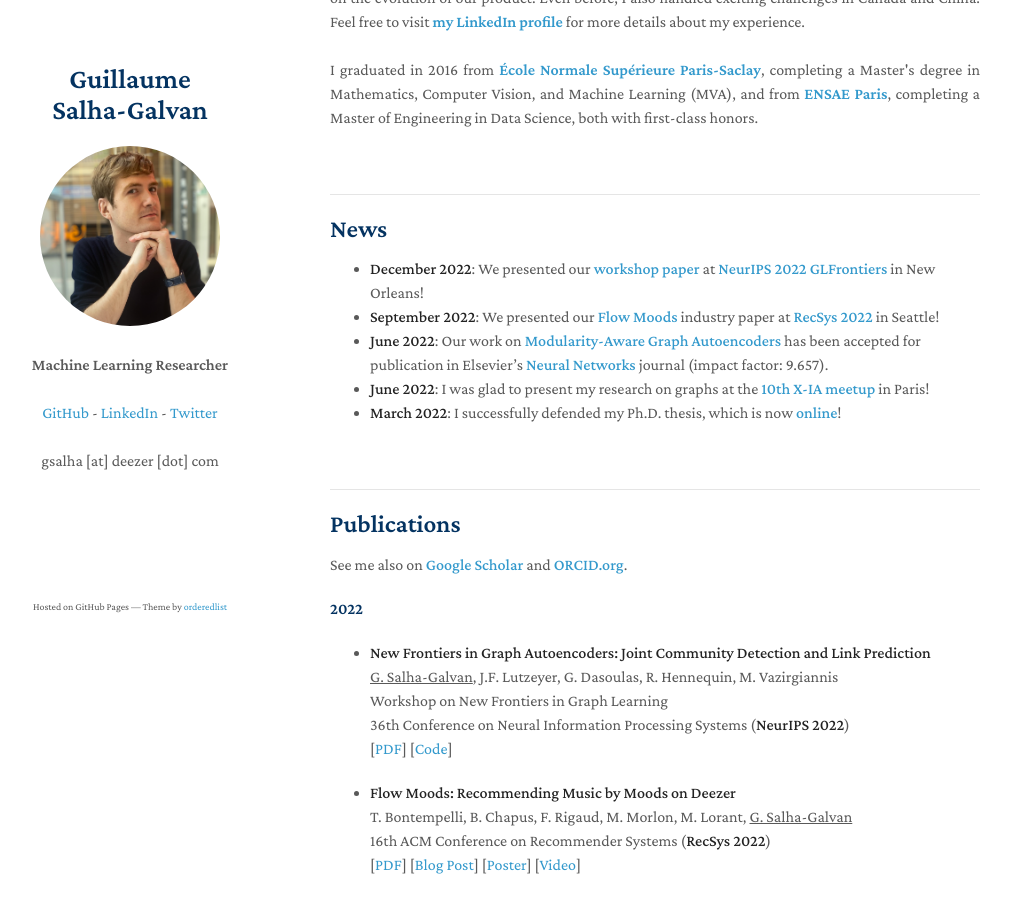
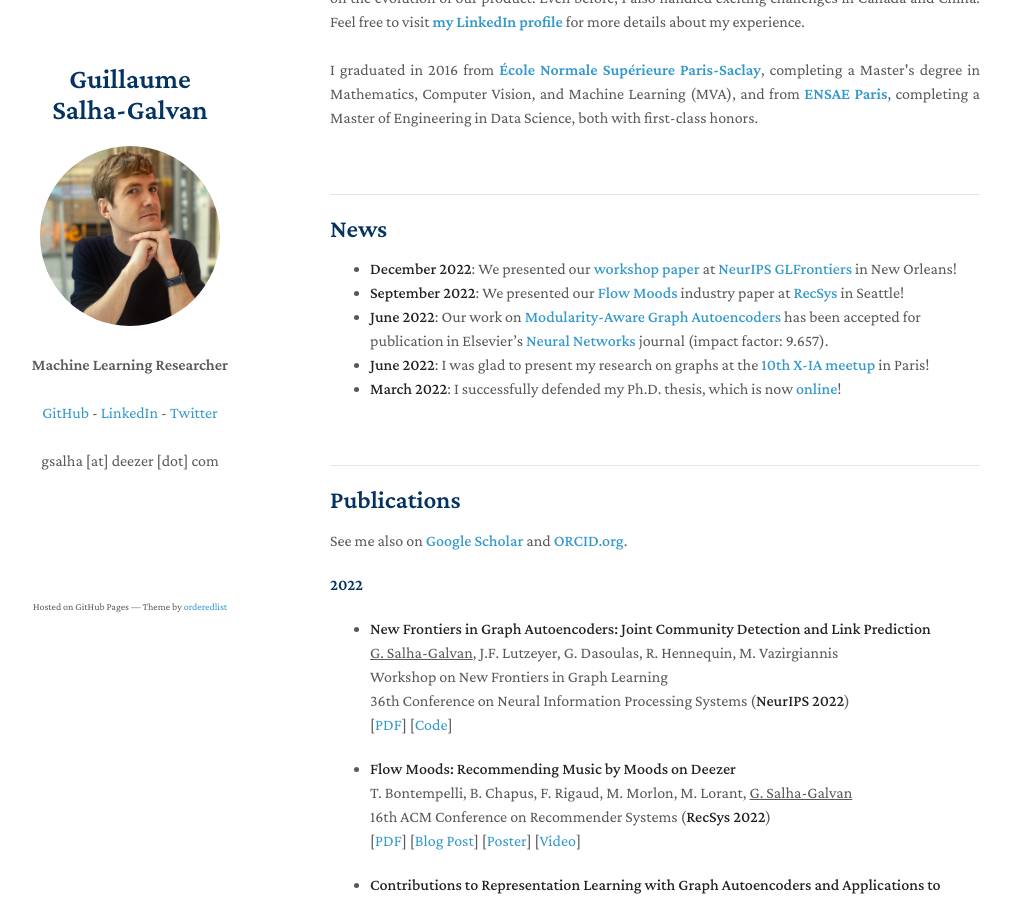
Before and after one commit to GuillaumeSalhaGalvan/GuillaumeSalhaGalvan.github.io, a Jekyll site: the page built from index.md, in a window 1280 px wide and 900 px high, scrolled down 411 px. Shown: the whole window, without its empty margins (140-1151 px from the left). Built offline with Jekyll 4.4.1, drawn with Linux system fonts in a browser that asks for light colours; our own code applies the rules of GitHub Pages for plain Markdown files; a script that is not in the unit is left out.

Commit message:
Update index.md

```diff
--- a/index.md
+++ b/index.md
@@ -19,8 +19,8 @@
 
 ## News
 
-- **December 2022**: We presented our **<a href="https://guillaumesalhagalvan.com/doc/neurips2022_modularity.pdf" target="_blank">workshop paper</a>** at **<a href="https://glfrontiers.github.io/" target="_blank">NeurIPS 2022 GLFrontiers</a>** in New Orleans!
-- **September 2022**: We presented our **<a href="https://www.deezer-blog.com/press/flow-moods/" target="_blank">Flow Moods</a>** industry paper at **<a href="https://recsys.acm.org/recsys22/" target="_blank">RecSys 2022</a>** in Seattle!
+- **December 2022**: We presented our **<a href="https://guillaumesalhagalvan.com/doc/neurips2022_modularity.pdf" target="_blank">workshop paper</a>** at **<a href="https://glfrontiers.github.io/" target="_blank">NeurIPS GLFrontiers</a>** in New Orleans!
+- **September 2022**: We presented our **<a href="https://www.deezer-blog.com/press/flow-moods/" target="_blank">Flow Moods</a>** industry paper at **<a href="https://recsys.acm.org/recsys22/" target="_blank">RecSys</a>** in Seattle!
 - **June 2022**: Our work on **<a href="https://arxiv.org/pdf/2202.00961.pdf" target="_blank">Modularity-Aware Graph Autoencoders</a>** has been accepted for publication in Elsevier's **<a href="https://www.journals.elsevier.com/neural-networks" target="_blank">Neural Networks</a>** journal (impact factor: 9.657).
 - **June 2022**: I was glad to present my research on graphs at the **<a href="https://twitter.com/researchdeezer/status/1534884094462640128" target="_blank">10th X-IA meetup</a>** in Paris!
 - **March 2022**: I successfully defended my Ph.D. thesis, which is now **<a href="https://guillaumesalhagalvan.com/doc/phdthesis_gsalhagalvan.pdf" target="_blank">online</a>**!
```
